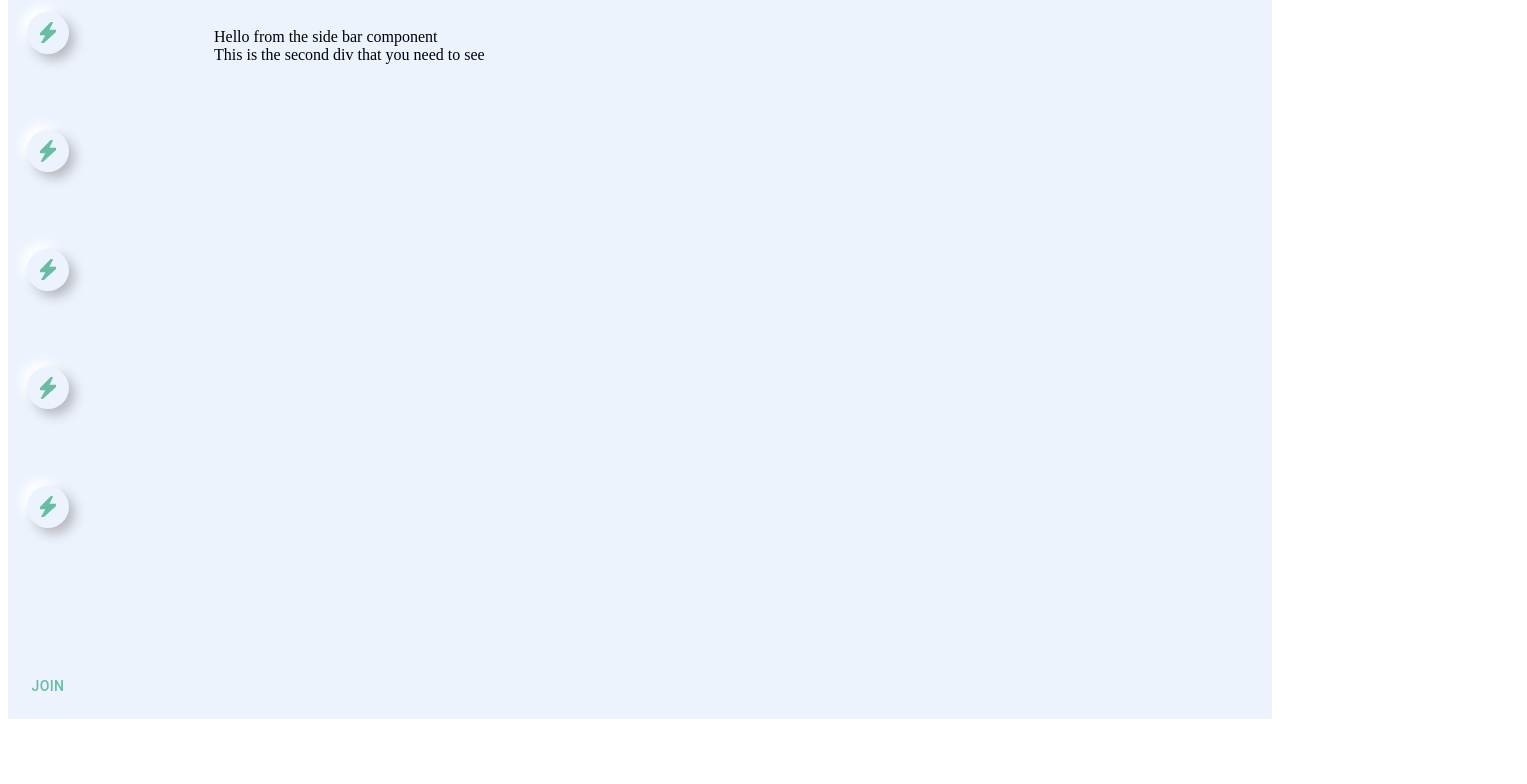
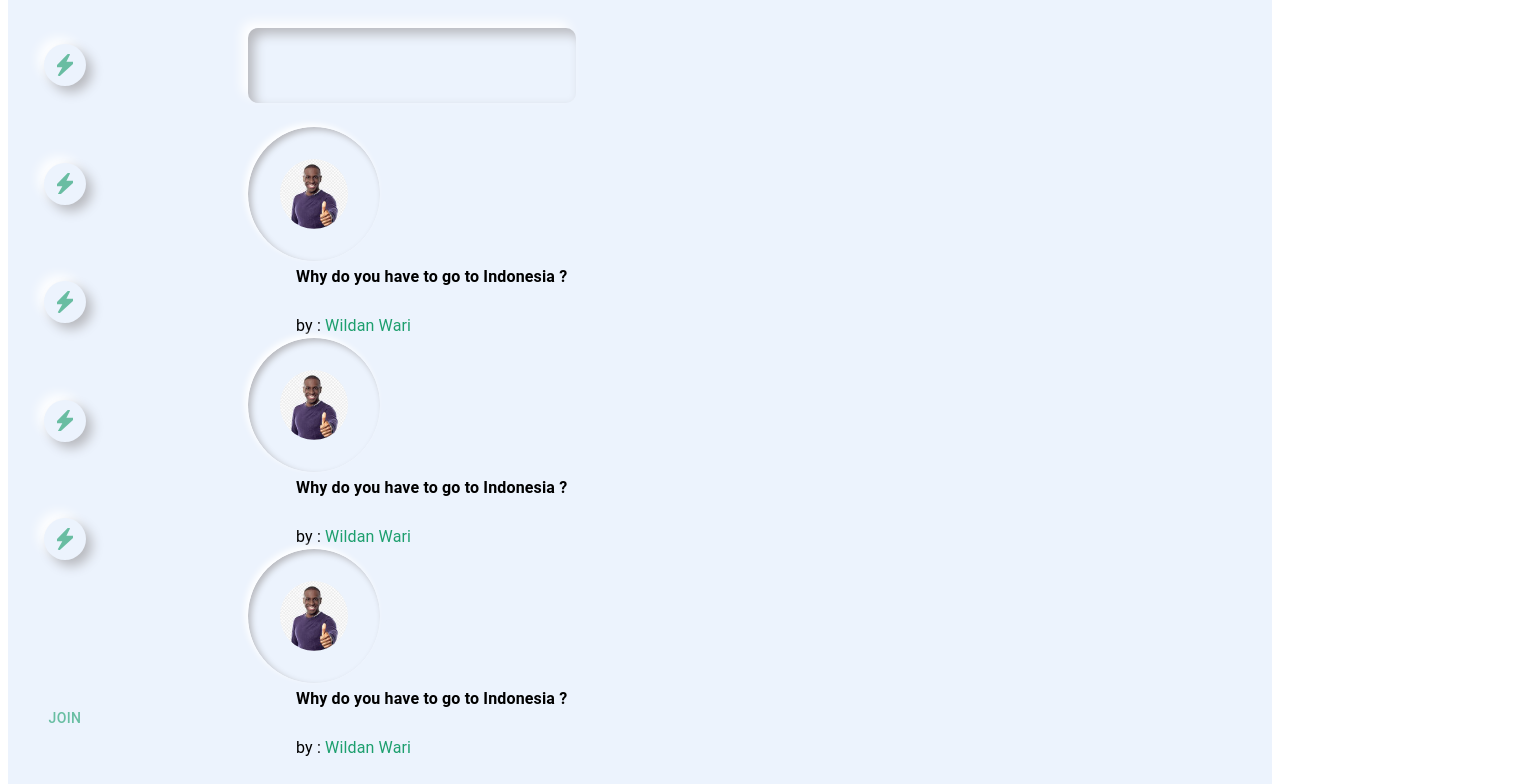
Before and after one commit to luigimorel/credit-berkley, a React (Create React App) app: page /messenger in a window 1280 px wide. Shown: the part 180-964 px from the top of the page, 1527 px wide, since content can reach past the window. Before the commit the page ends 899 px from the top, so only its background shows below. Built offline with nearby package versions, Linux system fonts and the light colour scheme.

Commit message:
Add the messenger side bar

```diff
--- a/src/ui/messenger/components/messengerChat.tsx
+++ b/src/ui/messenger/components/messengerChat.tsx
@@ -14,8 +14,10 @@ const MessengerChat = () => {
 
     return (
         <div className={classes.mainContainer}>
-Hello from the chat component of the messenger        </div>
+            Hello from the chat component of the messenger
+        </div>
     )
+
 }
 
 export default MessengerChat
--- a/src/ui/messenger/components/messengerSideBar.tsx
+++ b/src/ui/messenger/components/messengerSideBar.tsx
@@ -1,21 +1,121 @@
-import React from 'react';
-import { makeStyles, Box, Grid } from '@material-ui/core';
+import React, { useState } from 'react';
+import { makeStyles, Box, Typography, InputBase } from '@material-ui/core';
+import { ReactComponent as BankIcon } from '../../../assets/feedIcons/Bank-icon.svg';
+
+import placeholderImage from '../../../assets/person.jpg';
+
 
 const useStyles = makeStyles((theme) => ({
     mainContainer: {
         marginTop: '200px',
-        marginRight: "100px",
-        width: "512px"
+        width: '512px',
+    },
+
+    inputField: {
+        height: '75px',
+        alignItems: 'center',
+        alignContent: 'center',
+        width: '328px',
+        borderRadius: '10px',
+        boxShadow:
+            'inset 6px 6px 12px #b8b9be, -6px -6px 12px #ffffff !important',
+    },
+
+    message: {
+        paddingBottom: '1.5rem',
+        marginTop: '1.5rem',
+    },
+
+    messageContainer: {
+        marginLeft: '3rem',
+    },
+
+    profileImage: {
+        alignItems: 'center',
+        justifyContent: 'center',
+        height: "70px",
+        width:"auto",
+        padding: '2rem',
+        background: '#ECF3FD 0% 0% no-repeat padding-box',
+        boxShadow:
+            'inset 3px 3px 6px #b8b9be, -3px -3px 6px #ffffff !important',
+        borderRadius: '50%',
+    },
+
+    content: {
+        fontWeight: 600,
+        paddingBottom: '25px',
     },
 }));
 const MessengerSideBar = () => {
     const classes = useStyles();
 
+    const [search, setSearch] = useState('');
+
     return (
         <div className={classes.mainContainer}>
             <Box display="flex" flexDirection="column">
-                <Box>Hello from the side bar component</Box>
-                <Box>This is the second div that you need to see</Box>
+                <InputBase
+                    className={classes.inputField}
+                    fullWidth
+                    value={search}
+                    onChange={(event) => setSearch(event.target.value)}
+                />
+            </Box>
+
+            <Box
+                display="flex"
+                flexDirection="column "
+                className={classes.message}
+            >
+                <Box>
+                    <img
+                        src={placeholderImage}
+                        alt=""
+                        className={classes.profileImage}
+                    />
+                </Box>
+                <Box className={classes.messageContainer}>
+                    <Typography component="p" className={classes.content}>
+                        Why do you have to go to Indonesia ?
+                    </Typography>
+                    <Typography component="p">
+                        by :{' '}
+                        <span style={{ color: '#1D9F6E' }}>Wildan Wari</span>
+                    </Typography>
+                </Box>{' '}
+                <Box>
+                    <img
+                        src={placeholderImage}
+                        alt=""
+                        className={classes.profileImage}
+                    />
+                </Box>
+                <Box className={classes.messageContainer}>
+                    <Typography component="p" className={classes.content}>
+                        Why do you have to go to Indonesia ?
+                    </Typography>
+                    <Typography component="p">
+                        by :{' '}
+                        <span style={{ color: '#1D9F6E' }}>Wildan Wari</span>
+                    </Typography>
+                </Box>{' '}
+                <Box>
+                    <img
+                        src={placeholderImage}
+                        alt=""
+                        className={classes.profileImage}
+                    />
+                </Box>
+                <Box className={classes.messageContainer}>
+                    <Typography component="p" className={classes.content}>
+                        Why do you have to go to Indonesia ?
+                    </Typography>
+                    <Typography component="p">
+                        by :{' '}
+                        <span style={{ color: '#1D9F6E' }}>Wildan Wari</span>
+                    </Typography>
+                </Box>
             </Box>
         </div>
     );
```
Also changed, not shown: src/accounts/login/login.tsx (+6 -9 lines), src/ui/feed-ui/components/discussions.tsx (+8 -0 lines), src/assets/person.jpg (added).
